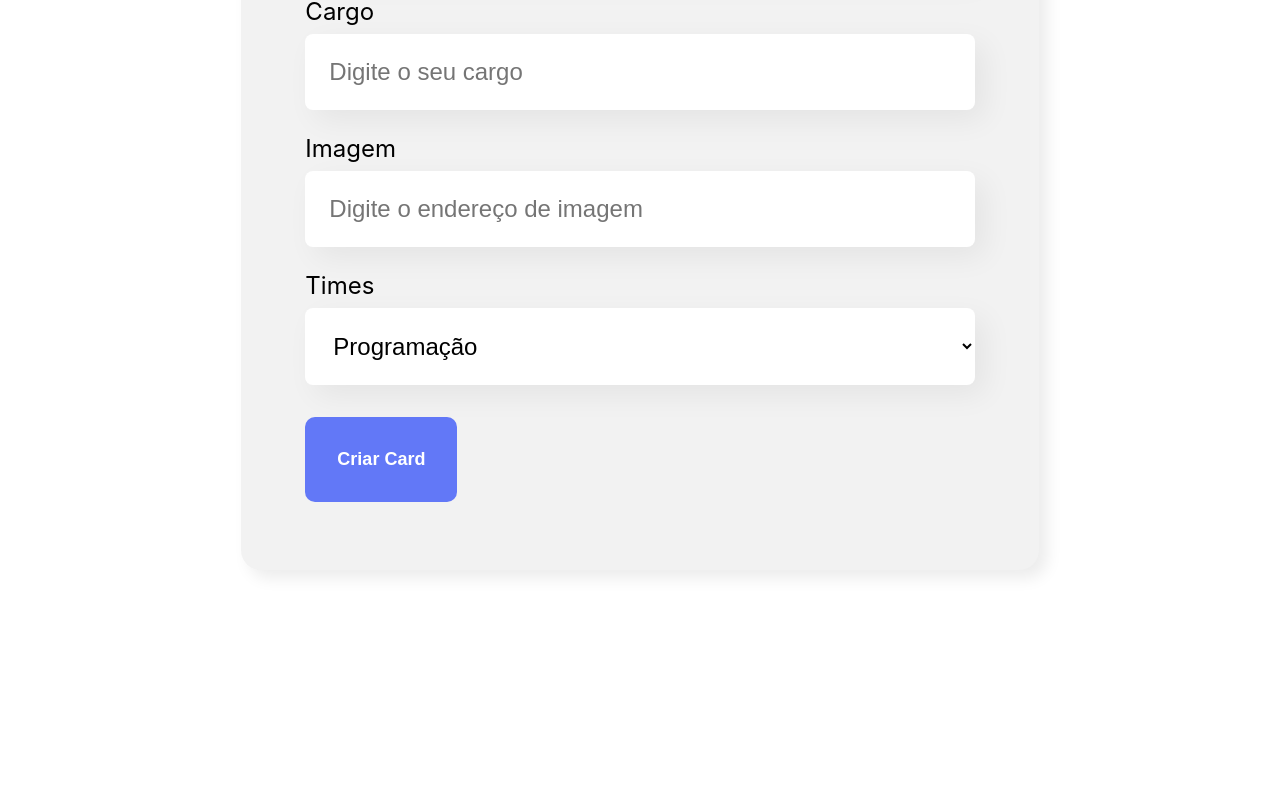
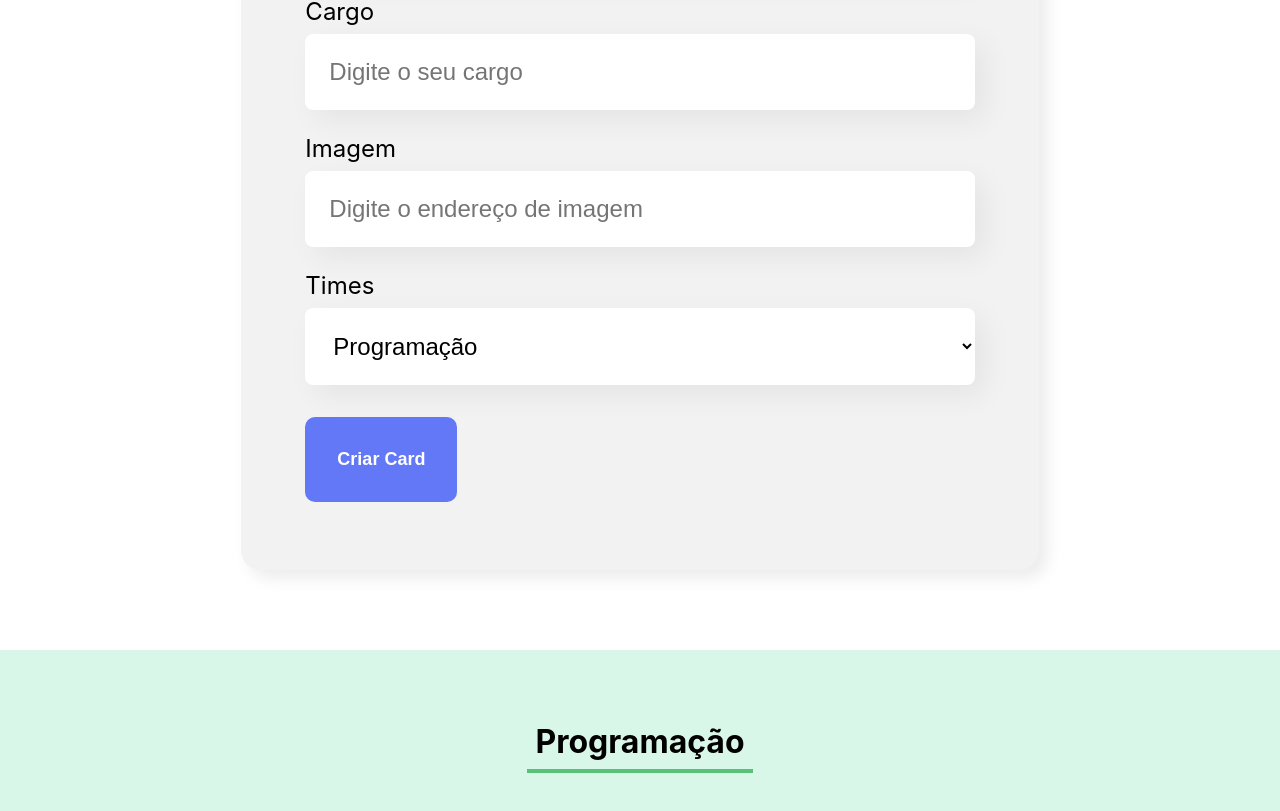
Before and after one commit to guitotti/organo, a React (Create React App) app: page / in a window 1280 px wide. Shown: the part 827-1638 px from the top of the page. Before the commit the page ends 1477 px from the top, so only its background shows below. Built offline with nearby package versions, Linux system fonts and the light colour scheme; the HTML template or start-up script is replaced by a standard one.

Commit message:
feat: create team component

```diff
--- a/src/App.js
+++ b/src/App.js
@@ -1,11 +1,20 @@
+import { useState } from "react";
 import Banner from "./components/Banner";
 import Form from "./components/Form";
+import Team from "./components/Team";
 
 function App() {
+  const [employees, setEmployees] = useState([])
+
+  const handleRegisterNewEmployee = (employee) => {
+    setEmployees([...employees, employee])
+  }
+
   return (
     <div className="App">
       <Banner />
-      <Form />
+      <Form toRegisterEmployee={employee => handleRegisterNewEmployee(employee)}/>
+      <Team name="Programação" />
     </div>
   );
 }
--- a/src/components/Form/index.js
+++ b/src/components/Form/index.js
@@ -4,7 +4,7 @@ import DropdownList from "../DropdownList";
 import Button from "../Button";
 import { useState } from "react";
 
-const Form = () => {
+const Form = (props) => {
   const teams = [
     "Programação",
     "Front-end",
@@ -22,6 +22,12 @@ const Form = () => {
 
   const handleSubmit = (event) => {
     event.preventDefault();
+    props.toNewRegisteredEmployee({
+      name,
+      position,
+      image,
+      team
+    })
   };
 
   return (
--- /dev/null
+++ b/src/components/Team/Team.css
@@ -0,0 +1,12 @@
+.team {
+  text-align: center;
+  padding: 32px;
+  background-color: #d9f7e9;
+}
+
+.team h3 {
+  font-size: 32px;
+  border-bottom: 4px solid #57c278;
+  display: inline-block;
+  padding: 8px;
+}
--- /dev/null
+++ b/src/components/Team/index.js
@@ -0,0 +1,11 @@
+import "./Team.css";
+
+const Team = (props) => {
+  return (
+    <section className="team">
+      <h3>{props.name}</h3>
+    </section>
+  );
+};
+
+export default Team;
```
